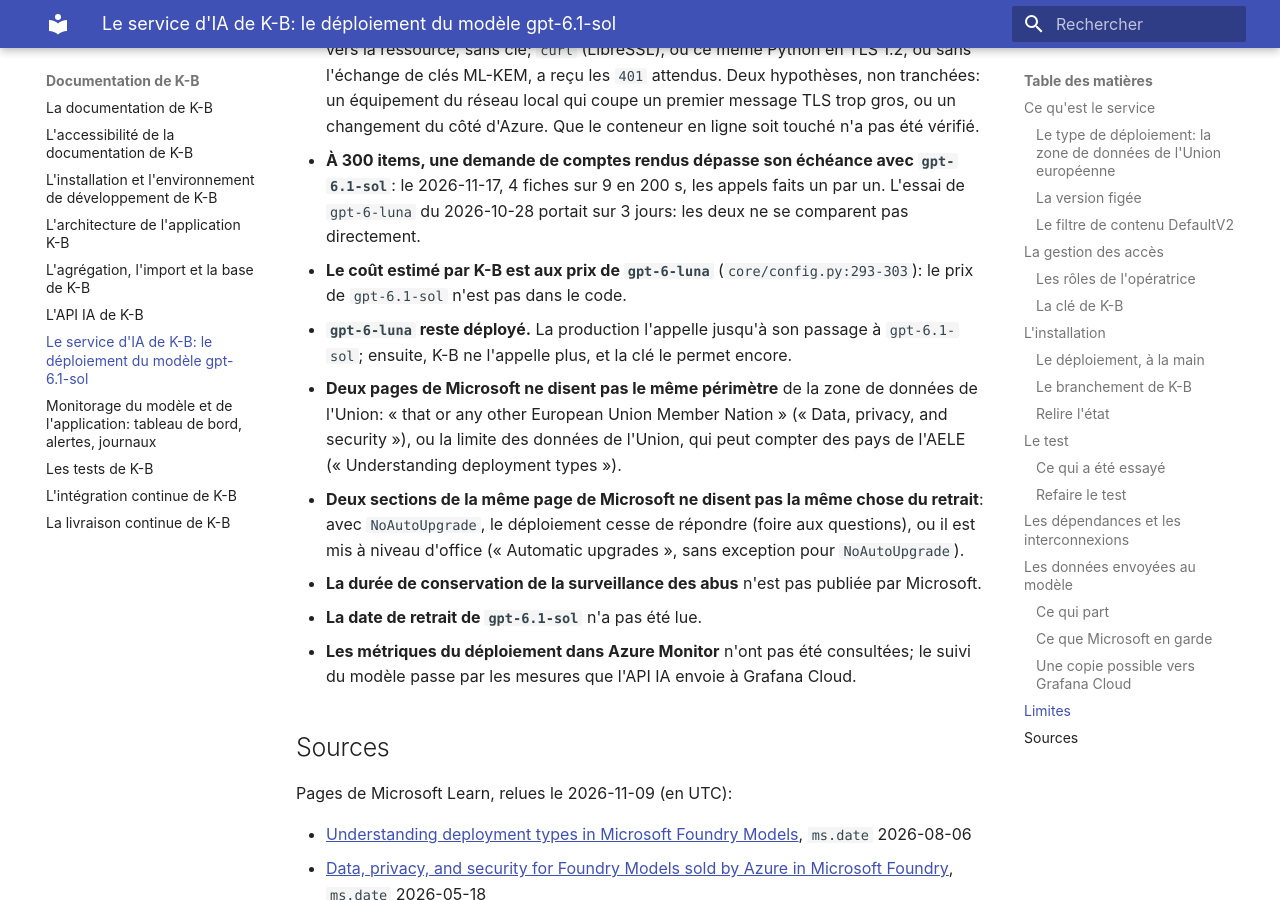
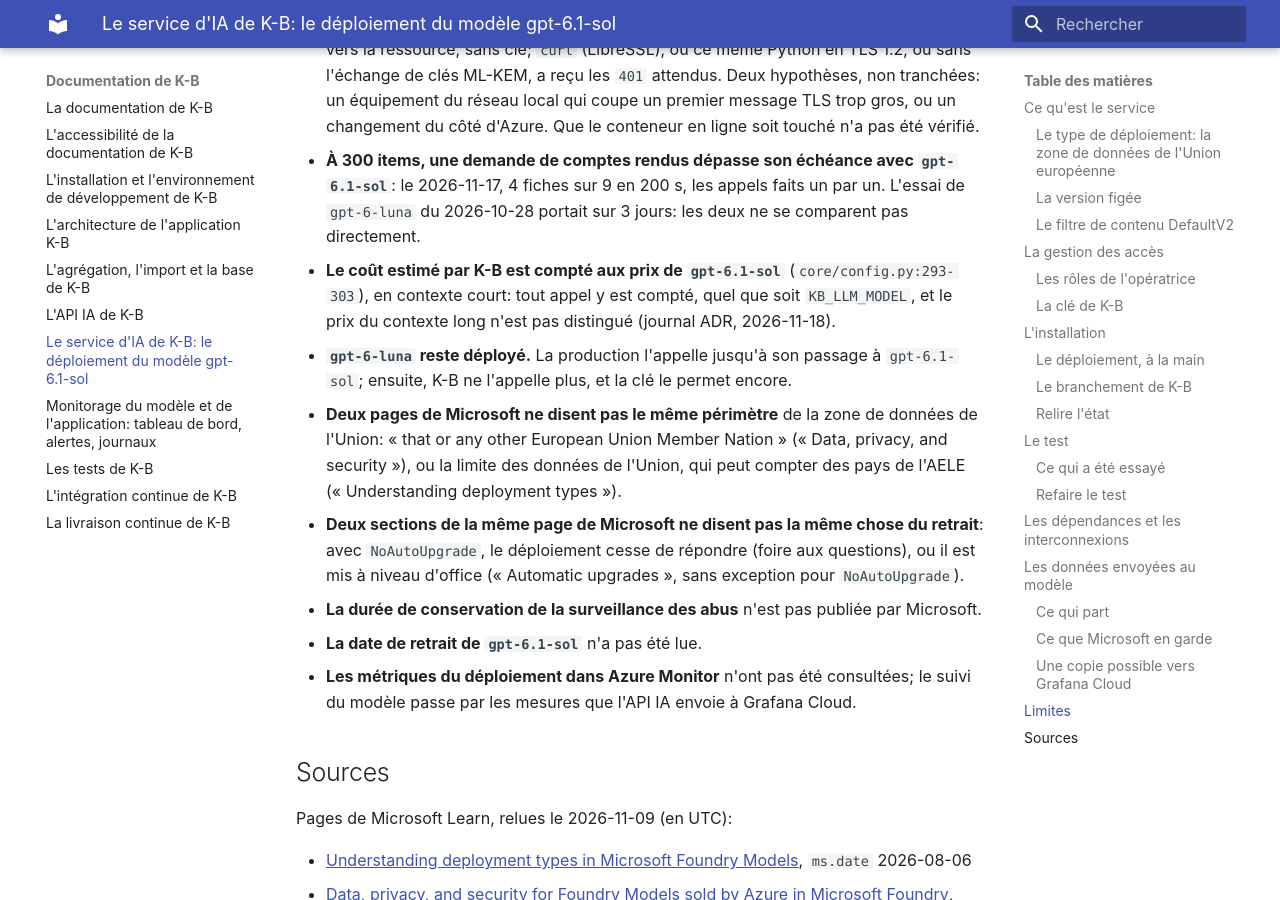
Before and after one commit to SabineLaurent/K-B, an MkDocs documentation site: the page built from documentation/service_ia_pour_docu.md, in a window 1280 px wide and 900 px high, scrolled down 13896 px. Built offline with MkDocs 1.6.1 and Material for MkDocs 9.7.7, drawn with Linux system fonts in a browser that asks for light colours; plug-ins that fetch from the network failed and are left out; some of the changed text lies outside the part shown.

Commit message:
docs: point the AI service sheet at main after the move to gpt-6.1-sol: the reasoning effort online at main.bicep:304, the prices of gpt-6.1-sol in the cost limit (issue 623)

```diff
--- a/documentation/service_ia_pour_docu.md
+++ b/documentation/service_ia_pour_docu.md
@@ -5,8 +5,8 @@
 Cette fiche documente le service d'IA de K-B: le déploiement du modèle `gpt-6.1-sol` dans Microsoft Foundry
 (anciennement Azure AI Foundry), fait à la main dans le portail, hors du code de K-B. Elle dit qui y accède,
 comment il s'installe et se teste, de quoi il dépend, et quelles données il reçoit. L'API IA, qui l'appelle, a sa
-propre fiche, [la fiche de l'API IA](api_ia_pour_docu.md). Le code cité est celui de `main` au commit `f1eac19c`
-(2026-11-17). Ce qui est hors du code vient de trois relevés: la ressource, ses déploiements et les rôles de
+propre fiche, [la fiche de l'API IA](api_ia_pour_docu.md). Le code cité est celui de `main` au commit `cc3d8eaf`
+(2026-11-18). Ce qui est hors du code vient de trois relevés: la ressource, ses déploiements et les rôles de
 l'opératrice, lus avec `az`, en lecture seule, le 2026-11-18 (« Relire l'état »); le catalogue des modèles et le
 formulaire de déploiement de `gpt-6.1-sol` (son type, sa limite de jetons par minute, la zone de données),
 captures du portail Foundry du 2026-11-17; l'essai de bout en bout du 2026-11-17 (« Le test »). Une lecture plus
@@ -437,8 +437,9 @@ registre (« Envoi des mesures à Grafana Cloud »).
 - **À 300 items, une demande de comptes rendus dépasse son échéance avec `gpt-6.1-sol`**: le 2026-11-17, 4 fiches
     sur 9 en 200 s, les appels faits un par un. L'essai de `gpt-6-luna` du 2026-10-28 portait sur 3 jours: les deux
     ne se comparent pas directement.
-- **Le coût estimé par K-B est aux prix de `gpt-6-luna`** (`core/config.py:293-303`): le prix de `gpt-6.1-sol`
-    n'est pas dans le code.
+- **Le coût estimé par K-B est compté aux prix de `gpt-6.1-sol`** (`core/config.py:293-303`), en contexte court:
+    tout appel y est compté, quel que soit `KB_LLM_MODEL`, et le prix du contexte long n'est pas distingué (journal
+    ADR, 2026-11-18).
 - **`gpt-6-luna` reste déployé.** La production l'appelle jusqu'à son passage à `gpt-6.1-sol`; ensuite, K-B ne
     l'appelle plus, et la clé le permet encore.
 - **Deux pages de Microsoft ne disent pas le même périmètre** de la zone de données de l'Union: « <span lang="en">that or any other
```
Also changed, not shown: other parts of documentation/service_ia_pour_docu.md (+3 -3 lines).
